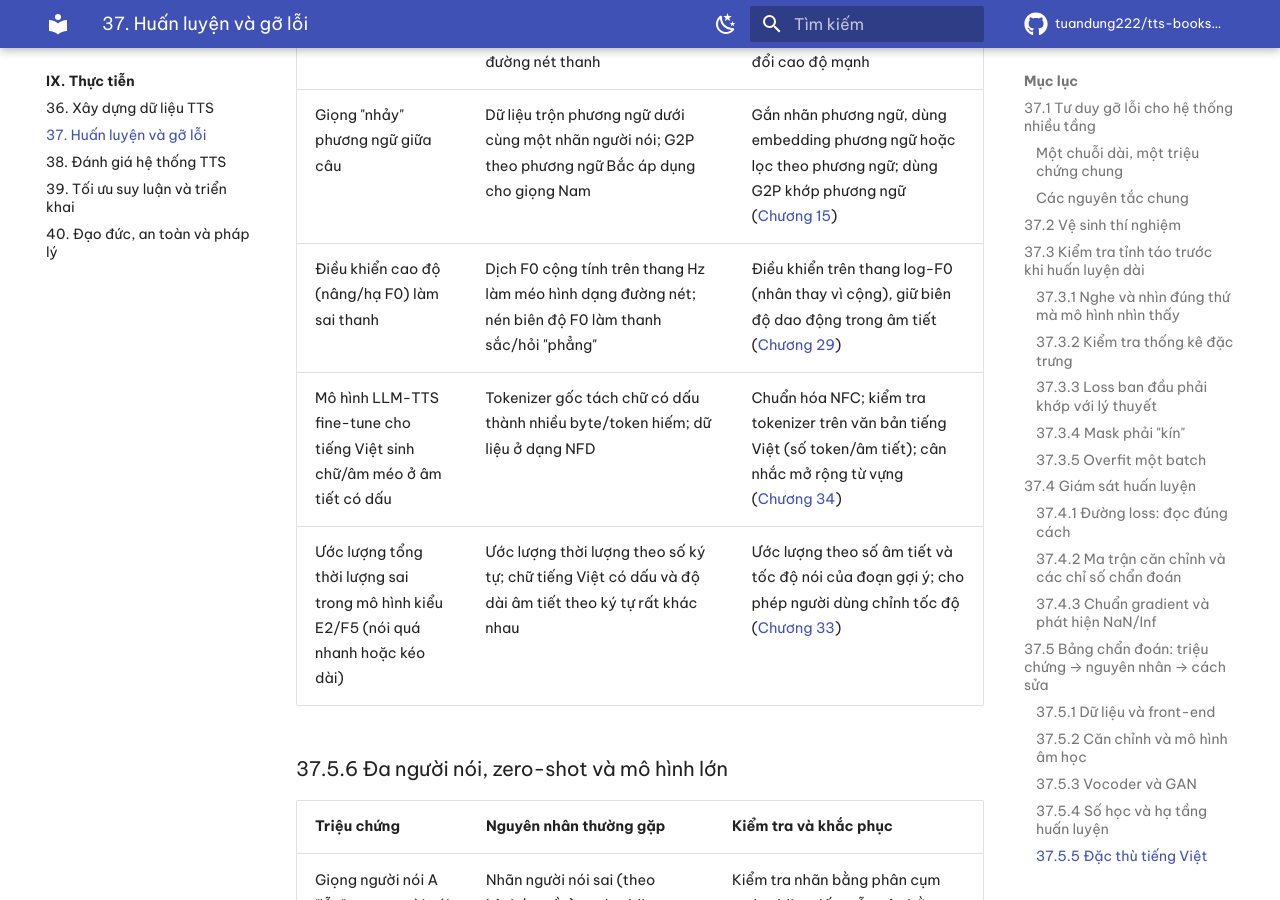
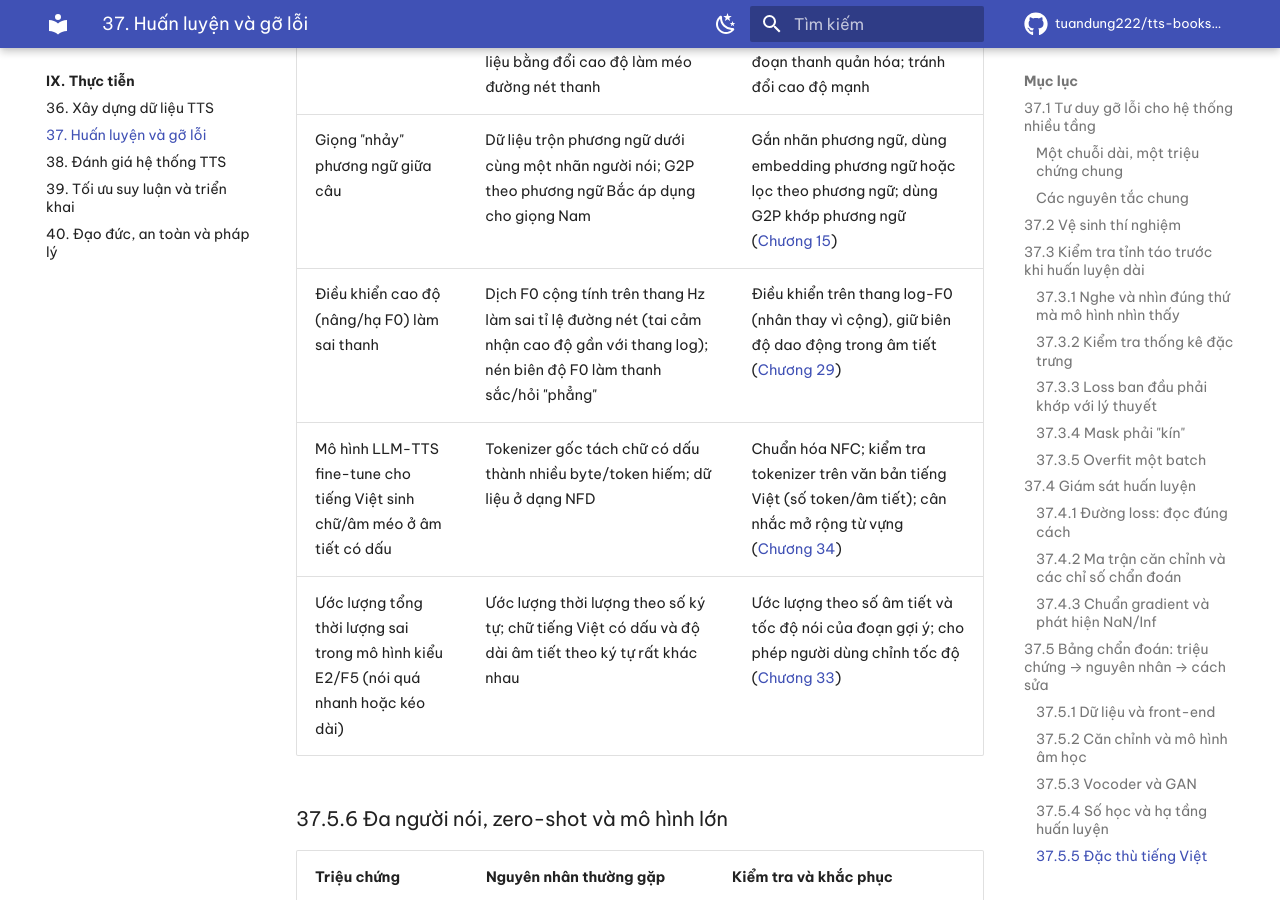
Before and after one commit to tuandung222/tts-books-2026, an MkDocs documentation site: the page built from docs/phan-9-thuc-tien/ch37-huan-luyen-va-debug.md, in a window 1280 px wide and 900 px high, scrolled down 15372 px. Built offline with MkDocs 1.6.1 and Material for MkDocs 9.7.7, drawn with Linux system fonts in a browser that asks for light colours; comment, search, counter and statistics services are not loaded; some of the changed text lies outside the part shown.

Commit message:
WIP: bản thảo các chương đang biên soạn
Co-Authored-By: Claude Opus 5.5 <noreply@anthropic.com>
Claude-Session: https://claude.ai/code/session_01PnSv8GMC4q142v8Kx1mQHm

```diff
--- a/docs/phan-9-thuc-tien/ch37-huan-luyen-va-debug.md
+++ b/docs/phan-9-thuc-tien/ch37-huan-luyen-va-debug.md
@@ -369,7 +369,7 @@ Bảng dưới đây là phần tra cứu của chương. Các dòng được nh
 | Âm "kim loại", rè (*metallic/buzzy*) khi ghép với mô hình âm học, nhưng copy synthesis thì tốt | Vocoder chỉ thấy mel thật, chưa thấy mel dự đoán (nhòe hơn) | Fine-tune vocoder trên mel ground-truth-aligned (GTA) sinh bởi mô hình âm học ([Chương 25](../phan-6-vocoder/ch25-gan-vocoder.md)) |
 | Copy synthesis đã tệ | Cấu hình mel không khớp (tần số lấy mẫu, `fmax`, `center`, cơ số log, chuẩn hóa); vocoder huấn luyện chưa đủ | So sánh từng tham số mel giữa hai mô hình; tính mel của cùng một tệp bằng hai đoạn mã và so sánh từng phần tử |
 | Tiếng xì/nhiễu ở tần số cao | Dữ liệu trộn băng hẹp và băng rộng; `fmax` khác nhau giữa huấn luyện và suy luận | Lọc dữ liệu theo băng thông hiệu dụng ([Chương 36](ch36-du-lieu-tts.md)); thống nhất `fmax` |
-| Âm ù tuần hoàn ở tần số bằng bội của tần số khung | Hiệu ứng bàn cờ của tích chập chuyển vị (*checkerboard*) | Chọn kernel là bội của stride; dùng upsample + conv, khử răng cưa (BigVGAN), hoặc đầu iSTFT kiểu Vocos |
+| Tiếng rít/ù có cao độ cố định, thấy rõ thành các vạch ngang trên phổ ở những tần số cố định | Hiệu ứng bàn cờ của tích chập chuyển vị (*checkerboard*) hoặc chồng phổ trong khâu lấy mẫu lên | Chọn kernel là bội của stride; dùng upsample + conv, khử răng cưa (BigVGAN), hoặc đầu iSTFT kiểu Vocos |
 | Tiếng "tách" ở đầu/cuối câu | Độ lệch DC; cắt cụt không có fade; kiểu padding | Loại DC; fade-in/fade-out vài mili-giây; dùng padding phản xạ |
 | Tiếng "tách" ở ranh giới khối khi streaming | Mỗi khối được sinh độc lập, không có trạng thái hoặc chồng lấn; chuẩn hóa theo từng khối | Chồng lấn và crossfade; tích chập nhân quả có bộ nhớ đệm trạng thái ([Chương 35](../phan-8-mo-hinh-lon/ch35-streaming-speech-llm.md)) |
 | Loss bộ phân biệt về gần 0, loss bộ sinh tăng dần, âm thanh nhiễu | Bộ phân biệt quá mạnh | Giảm tốc độ học của bộ phân biệt, tăng trọng số loss mel, kiểm tra spectral/weight norm, quay lại checkpoint trước khi mất cân bằng |
@@ -393,7 +393,7 @@ Bảng dưới đây là phần tra cứu của chương. Các dòng được nh
 |---|---|---|
 | Sai thanh: nhầm hỏi/ngã, sắc/hỏi, nặng/huyền | Dấu thanh bị mất ở front-end (lọc ký tự tổ hợp sau khi NFD, tokenizer tách dấu); dữ liệu ít thanh ngã; trích F0 lỗi ở thanh có thanh quản hóa (ngã, nặng) bị coi là vô thanh; tăng cường dữ liệu bằng đổi cao độ làm méo đường nét thanh | Kiểm tra vòng: văn bản → ký hiệu → văn bản phải giữ nguyên dấu; đo tỉ lệ lỗi thanh bằng bộ cặp tối thiểu ([Chương 38](ch38-danh-gia-tts.md)); dùng bộ trích F0 tốt hơn và nội suy F0 qua đoạn thanh quản hóa; tránh đổi cao độ mạnh |
 | Giọng "nhảy" phương ngữ giữa câu | Dữ liệu trộn phương ngữ dưới cùng một nhãn người nói; G2P theo phương ngữ Bắc áp dụng cho giọng Nam | Gắn nhãn phương ngữ, dùng embedding phương ngữ hoặc lọc theo phương ngữ; dùng G2P khớp phương ngữ ([Chương 15](../phan-3-tin-hieu-ngu-am/ch15-ngu-am-tieng-viet.md)) |
-| Điều khiển cao độ (nâng/hạ F0) làm sai thanh | Dịch F0 cộng tính trên thang Hz làm méo hình dạng đường nét; nén biên độ F0 làm thanh sắc/hỏi "phẳng" | Điều khiển trên thang log-F0 (nhân thay vì cộng), giữ biên độ dao động trong âm tiết ([Chương 29](../phan-7-e2e-bieu-cam/ch29-prosody-cam-xuc-phong-cach.md)) |
+| Điều khiển cao độ (nâng/hạ F0) làm sai thanh | Dịch F0 cộng tính trên thang Hz làm sai tỉ lệ đường nét (tai cảm nhận cao độ gần với thang log); nén biên độ F0 làm thanh sắc/hỏi "phẳng" | Điều khiển trên thang log-F0 (nhân thay vì cộng), giữ biên độ dao động trong âm tiết ([Chương 29](../phan-7-e2e-bieu-cam/ch29-prosody-cam-xuc-phong-cach.md)) |
 | Mô hình LLM-TTS fine-tune cho tiếng Việt sinh chữ/âm méo ở âm tiết có dấu | Tokenizer gốc tách chữ có dấu thành nhiều byte/token hiếm; dữ liệu ở dạng NFD | Chuẩn hóa NFC; kiểm tra tokenizer trên văn bản tiếng Việt (số token/âm tiết); cân nhắc mở rộng từ vựng ([Chương 34](../phan-8-mo-hinh-lon/ch34-he-thong-lai-hien-dai.md)) |
 | Ước lượng tổng thời lượng sai trong mô hình kiểu E2/F5 (nói quá nhanh hoặc kéo dài) | Ước lượng thời lượng theo số ký tự; chữ tiếng Việt có dấu và độ dài âm tiết theo ký tự rất khác nhau | Ước lượng theo số âm tiết và tốc độ nói của đoạn gợi ý; cho phép người dùng chỉnh tốc độ ([Chương 33](../phan-8-mo-hinh-lon/ch33-nar-quy-mo-lon.md)) |
 
```
